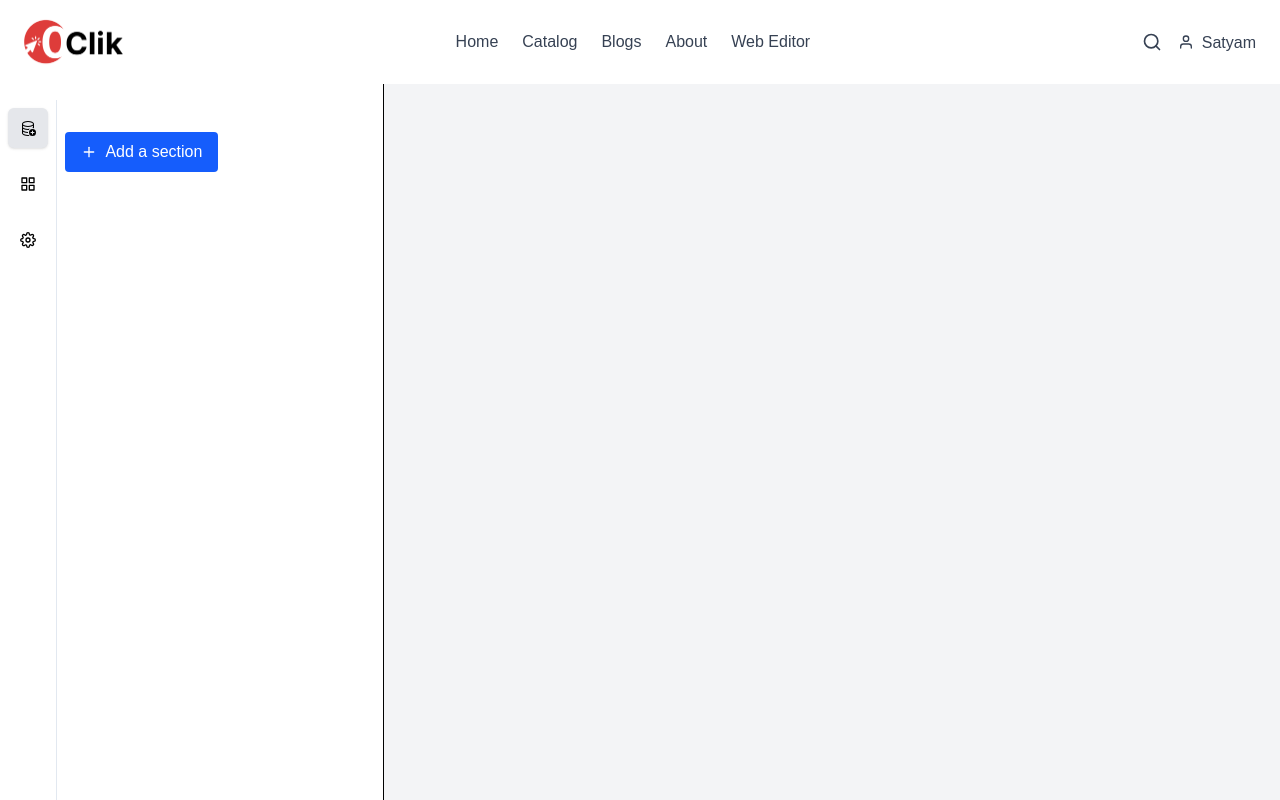
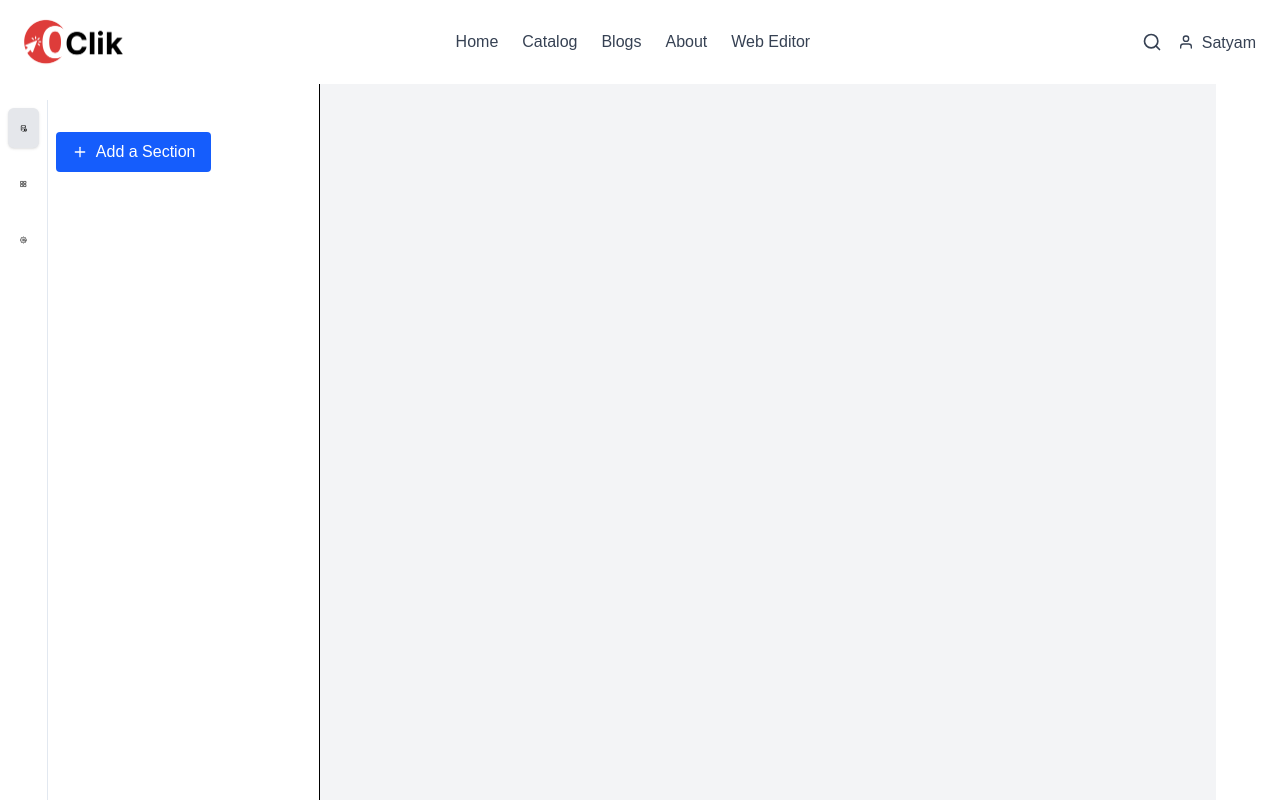
Before and after one commit to satyamSknEns/web-builder-frontend, a Next.js app: page /web-editor in a window 1280 px wide. Shown: the top 800 px of the page. Built offline with nearby package versions, Linux system fonts and the light colour scheme.

Commit message:
changes for add section pop up

```diff
--- a/src/app/globals.css
+++ b/src/app/globals.css
@@ -39,5 +39,6 @@ body {
   100% {
     -webkit-transform: translateY(0px);
             transform: translateY(0px);
+
   }
 }
--- a/src/app/web-editor/page.tsx
+++ b/src/app/web-editor/page.tsx
@@ -1,216 +1,4 @@
-// "use client";
-
-// import React, { useState, useEffect, useRef } from "react";
-// import { FiSettings, FiGrid, FiPlus } from "react-icons/fi";
-// import { BsDatabaseAdd } from "react-icons/bs";
-
-// const sectionOptions = [
-//   { id: "imageWithText", label: "Image with Text" },
-//   { id: "image", label: "Image" },
-//   { id: "headingDesc", label: "Heading and Description" },
-//   { id: "imageCollection", label: "Collection of Images" },
-// ];
-
-// const WebEditor = () => {
-//   const [activeTab, setActiveTab] = useState<"settings" | "content" | "components">("content");
-//   const [showSectionPopup, setShowSectionPopup] = useState(false);
-//   const [addedSections, setAddedSections] = useState<string[]>([]);
-//   const [hoveredSection, setHoveredSection] = useState<string | null>(null);
-//   const [selectedSection, setSelectedSection] = useState<string | null>(null);
-//   const popupRef = useRef<HTMLDivElement>(null);
-
-//   const handleAddSection = (sectionId: string) => {
-//     setAddedSections([...addedSections, sectionId]);
-//     setShowSectionPopup(false);
-//     setHoveredSection(null);
-//     setSelectedSection(null);
-//   };
-
-//   useEffect(() => {
-//     const handleClickOutside = (event: MouseEvent) => {
-//       if (popupRef.current && !popupRef.current.contains(event.target as Node)) {
-//         setShowSectionPopup(false);
-//         setSelectedSection(null);
-//         setHoveredSection(null);
-//       }
-//     };
-
-//     if (showSectionPopup) {
-//       document.addEventListener("mousedown", handleClickOutside);
-//     }
-
-//     return () => {
-//       document.removeEventListener("mousedown", handleClickOutside);
-//     };
-//   }, [showSectionPopup]);
-
-//   const renderSectionPreview = (sectionId: string) => {
-//     switch (sectionId) {
-//       case "imageWithText":
-//         return (
-//           <div className="flex flex-col border rounded-md overflow-hidden shadow bg-white mb-4">
-//             <div className="flex">
-//               <div className="w-1/2 p-4 bg-gray-100 text-center">
-//                 Image Placeholder
-//               </div>
-//               <div className="w-1/2 p-4">
-//                 <h3 className="text-xl font-semibold mb-2">Heading</h3>
-//                 <p className="text-gray-600">
-//                   This is a description for the image with text section.
-//                 </p>
-//               </div>
-//             </div>
-//           </div>
-//         );
-//       case "image":
-//         return (
-//           <div className="flex flex-col bg-gray-100 text-center mb-4 rounded">
-//             <div className="p-6">Image Section</div>
-//           </div>
-//         );
-//       case "headingDesc":
-//         return (
-//           <div className="flex flex-col p-4 bg-white rounded shadow mb-4">
-//             <div>
-//               <h3 className="text-xl font-bold mb-2">Heading</h3>
-//               <p className="text-gray-600">
-//                 This is a paragraph with description.
-//               </p>
-//             </div>
-//           </div>
-//         );
-//       case "imageCollection":
-//         return (
-//           <div className="flex flex-col mb-4">
-//             <div className="grid grid-cols-3 gap-2">
-//               <div className="h-24 bg-gray-200 rounded">Image 1</div>
-//               <div className="h-24 bg-gray-200 rounded">Image 2</div>
-//               <div className="h-24 bg-gray-200 rounded">Image 3</div>
-//             </div>
-//           </div>
-//         );
-//       default:
-//         return null;
-//     }
-//   };
-
-//   return (
-//     <div className="min-h-screen flex text-black relative">
-
-//       <div className="w-[30%] flex items-start border-r bg-white py-4">
-//         <div className="flex flex-col gap-4 items-start border-r-[1px] p-2 border-slate-200 w-[15%] h-full">
-//           <button
-//             className={`flex items-center justify-center gap-2 p-3 cursor-pointer outline-none rounded-md w-full ${
-//               activeTab === "content" ? "bg-gray-200 shadow" : "hover:bg-gray-200"
-//             }`}
-//             onClick={() => setActiveTab("content")}
-//           >
-//             <BsDatabaseAdd />
-//           </button>
-//           <button
-//             className={`flex items-center justify-center gap-2 p-3 cursor-pointer outline-none rounded-md w-full ${
-//               activeTab === "components" ? "bg-gray-200 shadow" : "hover:bg-gray-200"
-//             }`}
-//             onClick={() => setActiveTab("components")}
-//           >
-//             <FiGrid />
-//           </button>
-//           <button
-//             className={`flex items-center justify-center gap-2 p-3 cursor-pointer outline-none rounded-md w-full ${
-//               activeTab === "settings" ? "bg-gray-200 shadow" : "hover:bg-gray-200"
-//             }`}
-//             onClick={() => setActiveTab("settings")}
-//           >
-//             <FiSettings />
-//           </button>
-//         </div>
-
-//         <div className="w-[85%] px-2 mt-8 ">
-//           {activeTab === "content" && (
-//             <div>
-//               <button
-//                 className="flex items-center cursor-pointer gap-2 px-4 py-2 bg-blue-600 text-white rounded hover:bg-blue-700"
-//                 onClick={() => setShowSectionPopup(true)}
-//               >
-//                 <FiPlus /> Add a section
-//               </button>
-
-//               {showSectionPopup && (
-//                 <div
-//                   ref={popupRef}
-//                   className="mt-4 bg-white shadow-md rounded-lg  border border-gray-400 absolute -bottom-100 left-[350px] overflow-y-scroll flex h-[407px] w-[700px]"
-//                 >
-//                   <div className="overflow-y-scroll h-full w-[35%] p-1">
-//                     <div className="rounded-lg">
-//                       <input
-//                         type="search"
-//                         placeholder="Search"
-//                         className="w-full border rounded-lg py-1 text-center"
-//                       />
-//                     </div>
-//                     <h4 className="text-sm font-semibold text-gray-700 mb-2 my-3">Sections</h4>
-//                     <ul className="space-y-1">
-//                       {sectionOptions.map((section) => (
-//                         <li key={section.id}>
-//                           <button
-//                             onClick={() => handleAddSection(section.id)}
-//                             onMouseEnter={() => setHoveredSection(section.id)}
-//                             // onMouseLeave={() => setHoveredSection(null)}
-//                             className="w-full flex items-center text-left px-3 py-2 rounded-md text-gray-600 hover:bg-gray-100 transition-colors duration-150"
-//                           >
-//                             <span className="text-sm">{section.label}</span>
-//                           </button>
-//                         </li>
-//                       ))}
-//                     </ul>
-//                   </div>
-//                   <div
-//                     className="rounded-r-lg bg-gray-200 w-[65%] flex justify-center items-center p-6 overflow-y-auto h-full cursor-pointer"
-//                     onClick={() => hoveredSection && handleAddSection(hoveredSection)}
-//                   >
-//                     {selectedSection || hoveredSection ? (
-//                       renderSectionPreview(selectedSection || hoveredSection!)
-//                     ) : (
-//                       <p className="text-gray-500">
-//                         Select or hover over a section to preview.
-//                       </p>
-//                     )}
-//                   </div>
-//                 </div>
-//               )}
-//             </div>
-//           )}
-
-//           {activeTab === "settings" && (
-//             <p className="text-gray-600">Settings content goes here...</p>
-//           )}
-
-//           {activeTab === "components" && (
-//             <p className="text-gray-600">Component content goes here...</p>
-//           )}
-//         </div>
-//       </div>
-
-
-//       <div className="w-[70%] p-8 bg-gray-100">
-//         {addedSections.length === 0 ? (
-//           <></>
-//         ) : (
-//           <div className="space-y-4">
-//             {addedSections.map((sectionId, index) => (
-//               <div key={`${sectionId}-${index}`}>{renderSectionPreview(sectionId)}</div>
-//             ))}
-//           </div>
-//         )}
-//       </div>
-//     </div>
-//   );
-// };
-
-// export default WebEditor;
-
-
-"use client"
+"use client";
 import React, { useState, useEffect, useRef } from "react";
 import { FiSettings, FiGrid, FiPlus } from "react-icons/fi";
 import { BsDatabaseAdd } from "react-icons/bs";
@@ -229,6 +17,7 @@ const WebEditor = () => {
   const [hoveredSection, setHoveredSection] = useState<string | null>(null);
   const [selectedSection, setSelectedSection] = useState<string | null>(null);
   const popupRef = useRef<HTMLDivElement>(null);
+  const sidebarRef = useRef<HTMLDivElement>(null);
 
   const handleAddSection = (sectionId: string) => {
     setAddedSections([...addedSections, sectionId]);
@@ -237,12 +26,24 @@ const WebEditor = () => {
     setSelectedSection(null);
   };
 
+  const togglePopup = () => {
+    setShowSectionPopup((prev) => {
+      const newState = !prev;
+      if (!newState) {
+
+        setHoveredSection(null);
+        setSelectedSection(null);
+      }
+      return newState;
+    });
+  };
+
   useEffect(() => {
     const handleClickOutside = (event: MouseEvent) => {
       if (popupRef.current && !popupRef.current.contains(event.target as Node)) {
-        setShowSectionPopup(false);
+
+        setHoveredSection(null);
         setSelectedSection(null);
-        setHoveredSection(null);
       }
     };
 
@@ -306,28 +107,28 @@ const WebEditor = () => {
   };
 
   return (
-    <div className="min-h-screen flex text-black relative">
-      <div className="w-[30%] flex items-start border-r bg-white py-4">
+    <div className="min-h-screen flex text-black">
+      <div
+        ref={sidebarRef}
+        className="w-[25%] flex items-start border-r bg-white py-4 relative"
+      >
         <div className="flex flex-col gap-4 items-start border-r-[1px] p-2 border-slate-200 w-[15%] h-full">
           <button
-            className={`flex items-center justify-center gap-2 p-3 cursor-pointer outline-none rounded-md w-full ${
-              activeTab === "content" ? "bg-gray-200 shadow" : "hover:bg-gray-200"
+            className={`flex items-center justify-center gap-2 p-3 cursor-pointer outline-none rounded-md w-full ${activeTab === "content" ? "bg-gray-200 shadow" : "hover:bg-gray-200"
               }`}
             onClick={() => setActiveTab("content")}
           >
             <BsDatabaseAdd />
           </button>
           <button
-            className={`flex items-center justify-center gap-2 p-3 cursor-pointer outline-none rounded-md w-full ${
-              activeTab === "components" ? "bg-gray-200 shadow" : "hover:bg-gray-200"
+            className={`flex items-center justify-center gap-2 p-3 cursor-pointer outline-none rounded-md w-full ${activeTab === "components" ? "bg-gray-200 shadow" : "hover:bg-gray-200"
               }`}
             onClick={() => setActiveTab("components")}
           >
             <FiGrid />
           </button>
           <button
-            className={`flex items-center justify-center gap-2 p-3 cursor-pointer outline-none rounded-md w-full ${
-              activeTab === "settings" ? "bg-gray-200 shadow" : "hover:bg-gray-200"
+            className={`flex items-center justify-center gap-2 p-3 cursor-pointer outline-none rounded-md w-full ${activeTab === "settings" ? "bg-gray-200 shadow" : "hover:bg-gray-200"
               }`}
             onClick={() => setActiveTab("settings")}
           >
@@ -335,20 +136,32 @@ const WebEditor = () => {
           </button>
         </div>
 
-        <div className="w-[85%] px-2 mt-8">
+        <div className="w-[75%] px-2 mt-8">
           {activeTab === "content" && (
             <div>
               <button
                 className="flex items-center cursor-pointer gap-2 px-4 py-2 bg-blue-600 text-white rounded hover:bg-blue-700"
-                onClick={() => setShowSectionPopup(true)}
+                onClick={togglePopup}
               >
-                <FiPlus /> Add a section
+                <FiPlus /> {showSectionPopup ? "Close Section" : "Add a Section"}
               </button>
 
-              {showSectionPopup && (
+
+            </div>
+          )}
+
+          {activeTab === "settings" && (
+            <p className="text-gray-600">Settings content goes here...</p>
+          )}
+
+          {activeTab === "components" && (
+            <p className="text-gray-600">Component content goes here...</p>
+          )}
+        </div>
+        {activeTab === "content" && showSectionPopup && (
           <div
             ref={popupRef}
-                  className={` slide-top mt-4 bg-white shadow-md rounded-lg border border-gray-400 absolute left-[350px] w-[700px] h-[360px] overflow-y-scroll flex transform transition-transform duration-1000 ease-in-out`}
+            className="slide-top absolute mt-4 bg-white shadow-md rounded-lg border border-gray-400 w-[700px] h-[360px] overflow-y-scroll flex z-10 left-full bottom-8"
           >
             <div className="overflow-y-scroll h-full w-[35%] p-1">
               <div className="rounded-lg">
@@ -377,8 +190,8 @@ const WebEditor = () => {
               className="rounded-r-lg bg-gray-200 w-[65%] flex justify-center items-center p-6 overflow-y-auto h-full cursor-pointer"
               onClick={() => hoveredSection && handleAddSection(hoveredSection)}
             >
-                    {selectedSection || hoveredSection ? (
-                      renderSectionPreview(selectedSection || hoveredSection!)
+              {hoveredSection ? (
+                renderSectionPreview(hoveredSection)
               ) : (
                 <p className="text-gray-500">
                   Select or hover over a section to preview.
@@ -387,17 +200,6 @@ const WebEditor = () => {
             </div>
           </div>
         )}
-            </div>
-          )}
-
-          {activeTab === "settings" && (
-            <p className="text-gray-600">Settings content goes here...</p>
-          )}
-
-          {activeTab === "components" && (
-            <p className="text-gray-600">Component content goes here...</p>
-          )}
-        </div>
       </div>
 
       <div className="w-[70%] p-8 bg-gray-100">
```
Lines whose indentation alone changed are shown as unchanged.
